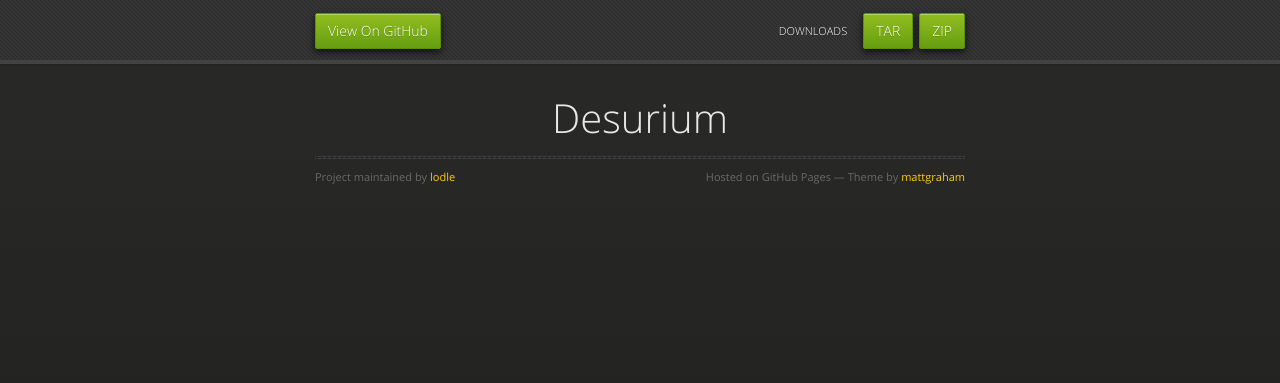
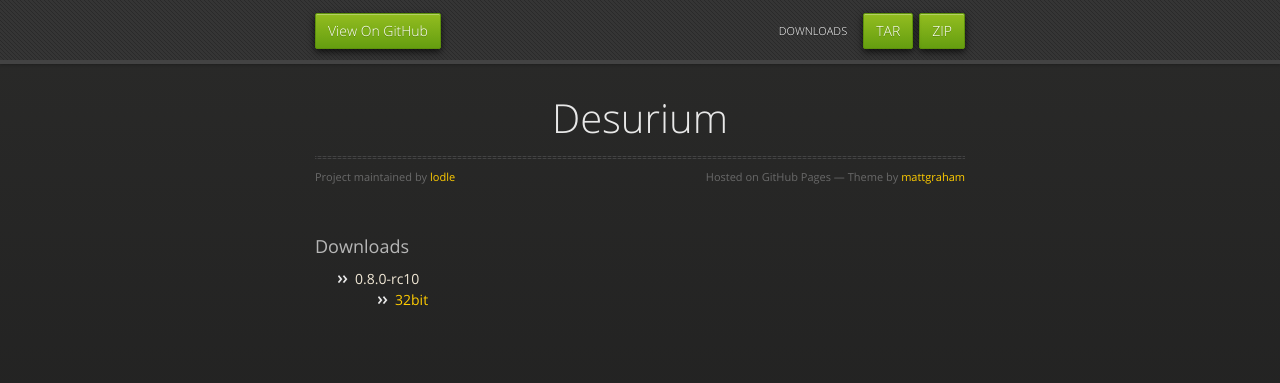
Before and after one commit to desura/Desurium, a plain HTML site: page index.html in a window 1280 px wide. Drawn offline with nearby package versions, Linux system fonts and the light colour scheme.

Commit message:
index: add download section

```diff
--- a/index.html
+++ b/index.html
@@ -37,6 +37,14 @@
           <span class="credits left">Project maintained by <a href="https://github.com/lodle">lodle</a></span>
           <span class="credits right">Hosted on GitHub Pages &mdash; Theme by <a href="http://twitter.com/#!/michigangraham">mattgraham</a></span>
         </div>
+        <a name="downloads"><h3>Downloads</h3></a>
+          <ul>
+            <li>0.8.0-rc10
+              <ul>
+                <li><a href=">http://nemoder.homenet.org:8081/desurium-installer_080RC10_5-22-2013_i686.zip">32bit</a></li>
+              </ul>
+            </li>
+          </ul>
       </section>
 
     </div>
```
